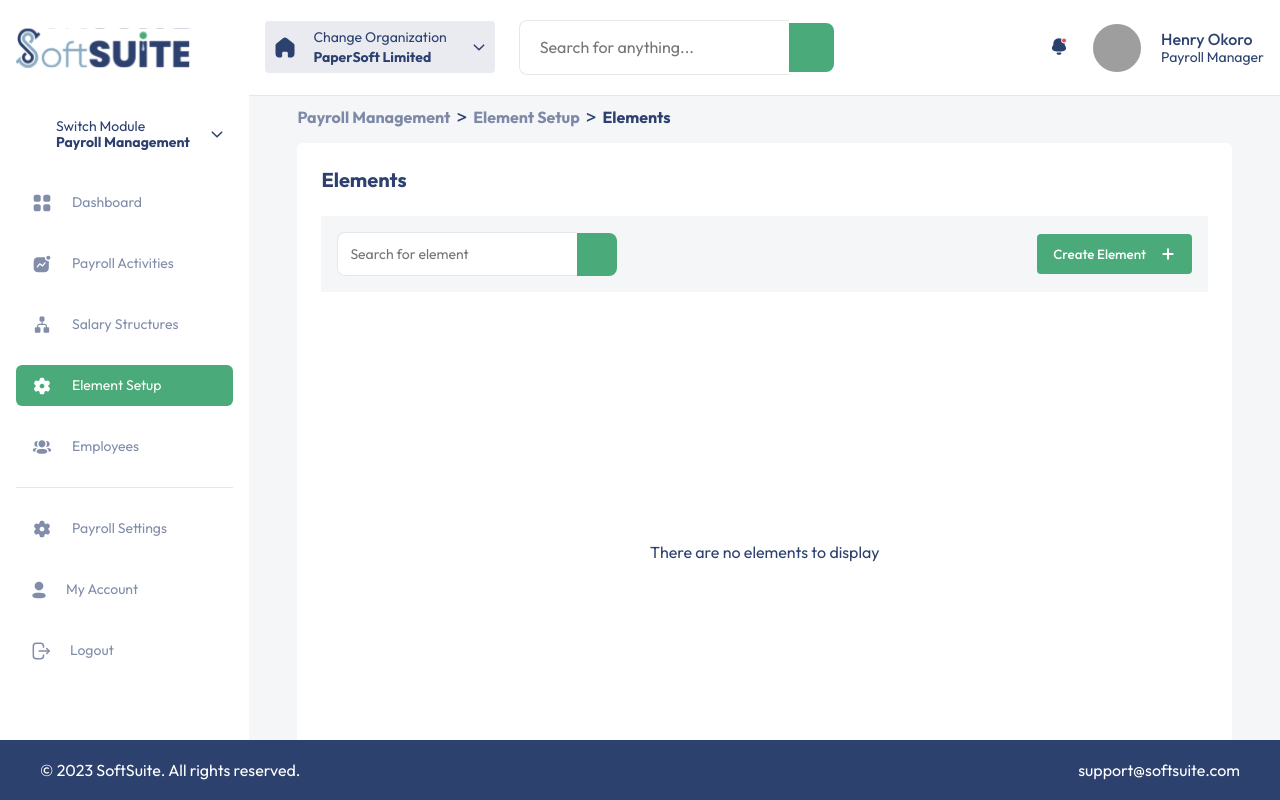
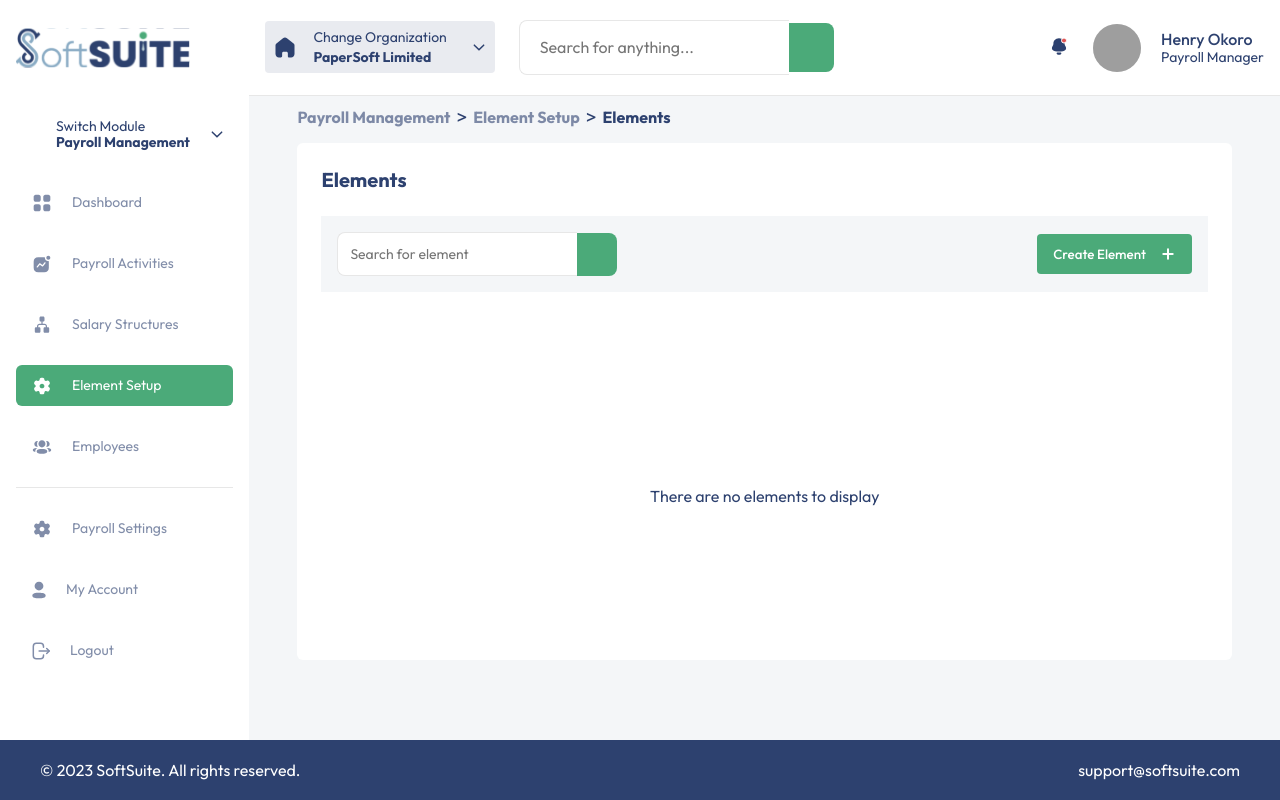
Before and after one commit to symplytheo/softsuite, a React (Create React App) app: page / in a window 1280 px wide. Built offline with nearby package versions, Linux system fonts and the light colour scheme; grey boxes are pictures that could not be loaded; some icons are missing.

Commit message:
style: reduce min-height

```diff
--- a/src/views/elements/elements.module.scss
+++ b/src/views/elements/elements.module.scss
@@ -72,7 +72,7 @@
 
   .card_content {
     .no_content {
-      min-height: 27rem;
+      min-height: 20rem;
       display: flex;
       flex-direction: column;
       justify-content: center;
```
